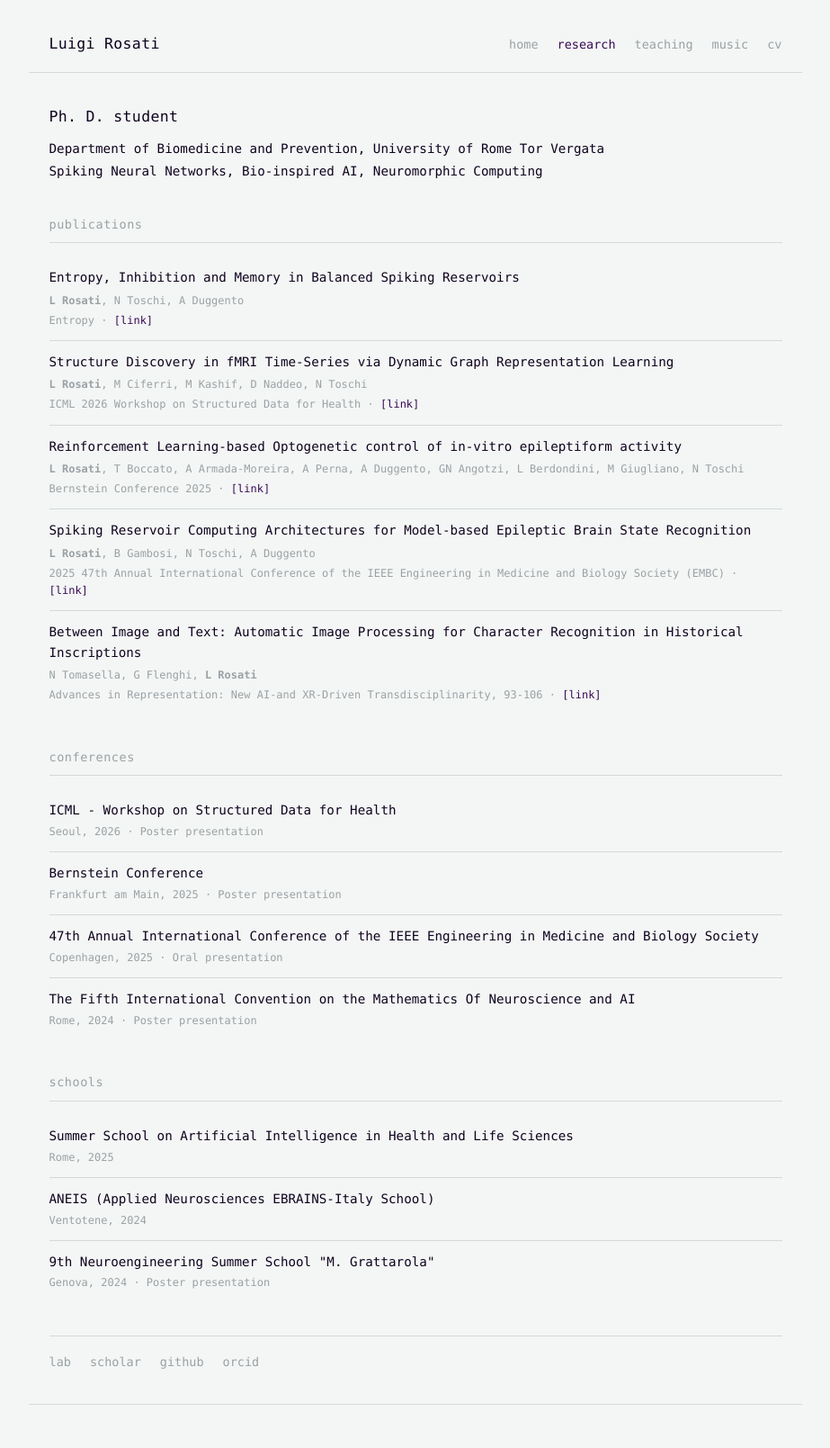
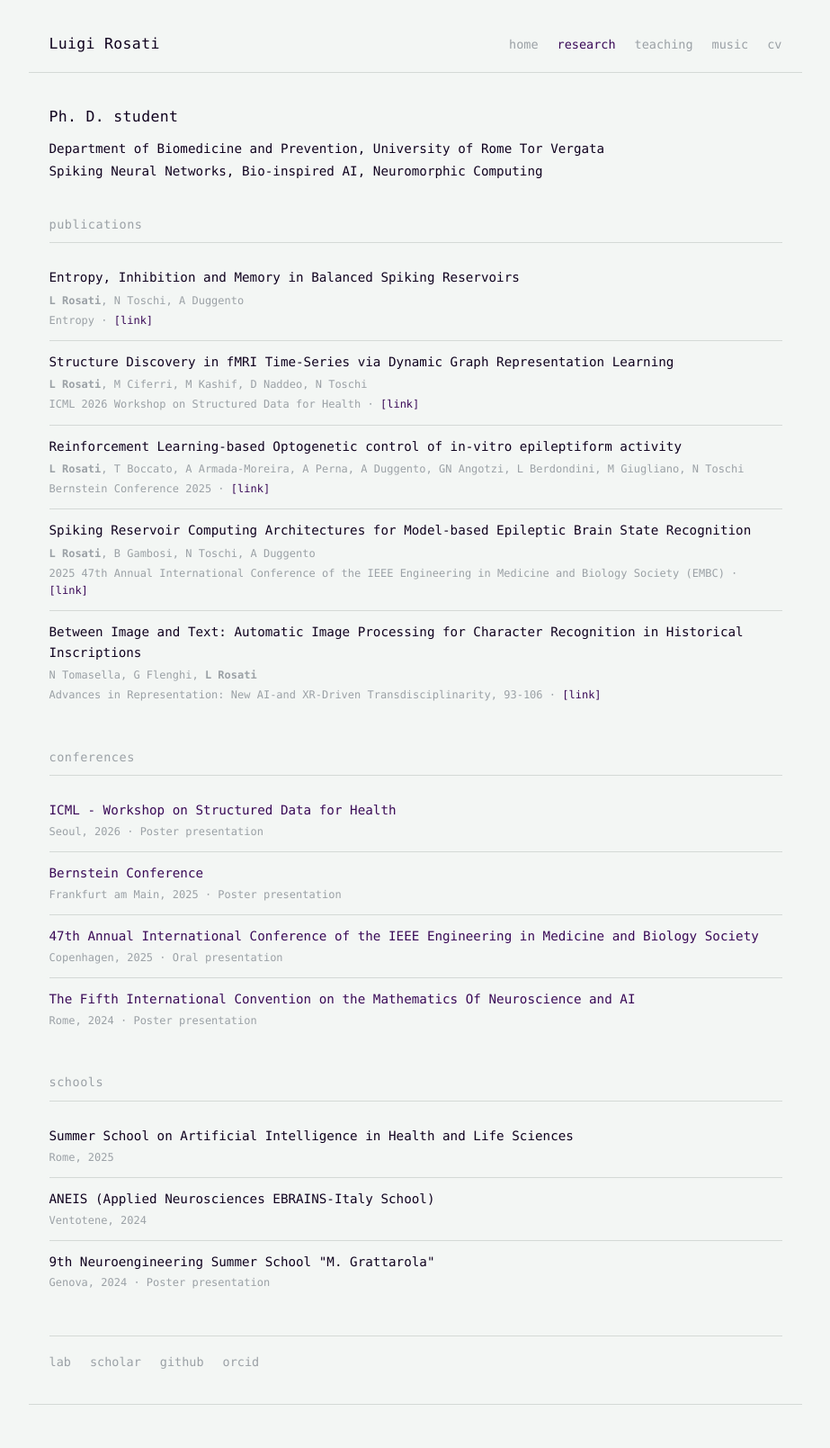
Before and after one commit to luigirosati/luigirosati.github.io, a Jekyll site: the page built from research.md, in a window 1280 px wide. Shown: the whole page at 90% size, without its empty margins (178-1101 px from the left). Built offline with Jekyll 4.4.1, drawn with Linux system fonts in a browser that asks for light colours.

Commit message:
update links

```diff
--- a/research.md
+++ b/research.md
@@ -15,7 +15,7 @@ title: Research
     <li class="research-list__item">
       <p class="research-list__title">Entropy, Inhibition and Memory in Balanced Spiking Reservoirs</p>
       <p class="research-list__authors"><strong>L Rosati</strong>, N Toschi, A Duggento</p>
-      <p class="research-list__meta">Entropy · <a href="https://https://doi.org/10.3390/e28070784" target="_blank" rel="noopener">[link]</a></p>
+      <p class="research-list__meta">Entropy · <a href="https://doi.org/10.3390/e28070784" target="_blank" rel="noopener">[link]</a></p>
     </li>
     <li class="research-list__item">
       <p class="research-list__title">Structure Discovery in fMRI Time-Series via Dynamic Graph Representation Learning</p>
@@ -44,19 +44,19 @@ title: Research
   <h3 class="research-section__title">conferences</h3>
   <ul class="research-list">
     <li class="research-list__item">
-      <p class="research-list__title">ICML - Workshop on Structured Data for Health</p>
+      <p class="research-list__title"><a href="https://structureddata4health.github.io/index.html" target="_blank" rel="noopener">ICML - Workshop on Structured Data for Health</a></p>
       <p class="research-list__meta">Seoul, 2026 · Poster presentation</p>
     </li>
     <li class="research-list__item">
-      <p class="research-list__title">Bernstein Conference</p>
+      <p class="research-list__title"><a href="https://bernstein-network.de/en/bernstein-conference/" target="_blank" rel="noopener">Bernstein Conference</a></p>
       <p class="research-list__meta">Frankfurt am Main, 2025 · Poster presentation</p>
     </li>
     <li class="research-list__item">
-      <p class="research-list__title">47th Annual International Conference of the IEEE Engineering in Medicine and Biology Society</p>
+      <p class="research-list__title"><a href="https://embc.embs.org" target="_blank" rel="noopener">47th Annual International Conference of the IEEE Engineering in Medicine and Biology Society</a></p>
       <p class="research-list__meta">Copenhagen, 2025 · Oral presentation</p>
     </li>
     <li class="research-list__item">
-      <p class="research-list__title">The Fifth International Convention on the Mathematics Of Neuroscience and AI</p>
+      <p class="research-list__title"><a href="https://www.neuromonster.org/" target="_blank" rel="noopener">The Fifth International Convention on the Mathematics Of Neuroscience and AI</a></p>
       <p class="research-list__meta">Rome, 2024 · Poster presentation</p>
     </li>
   </ul>
```
